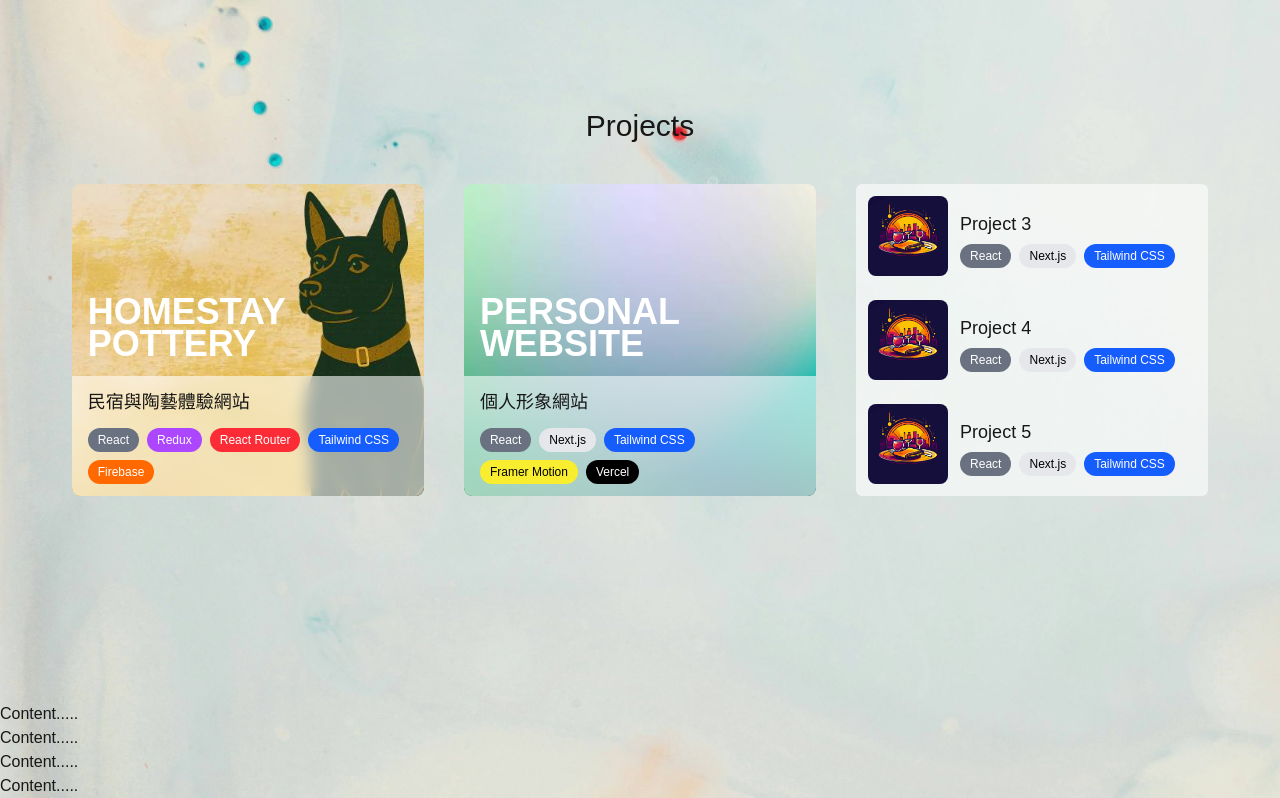
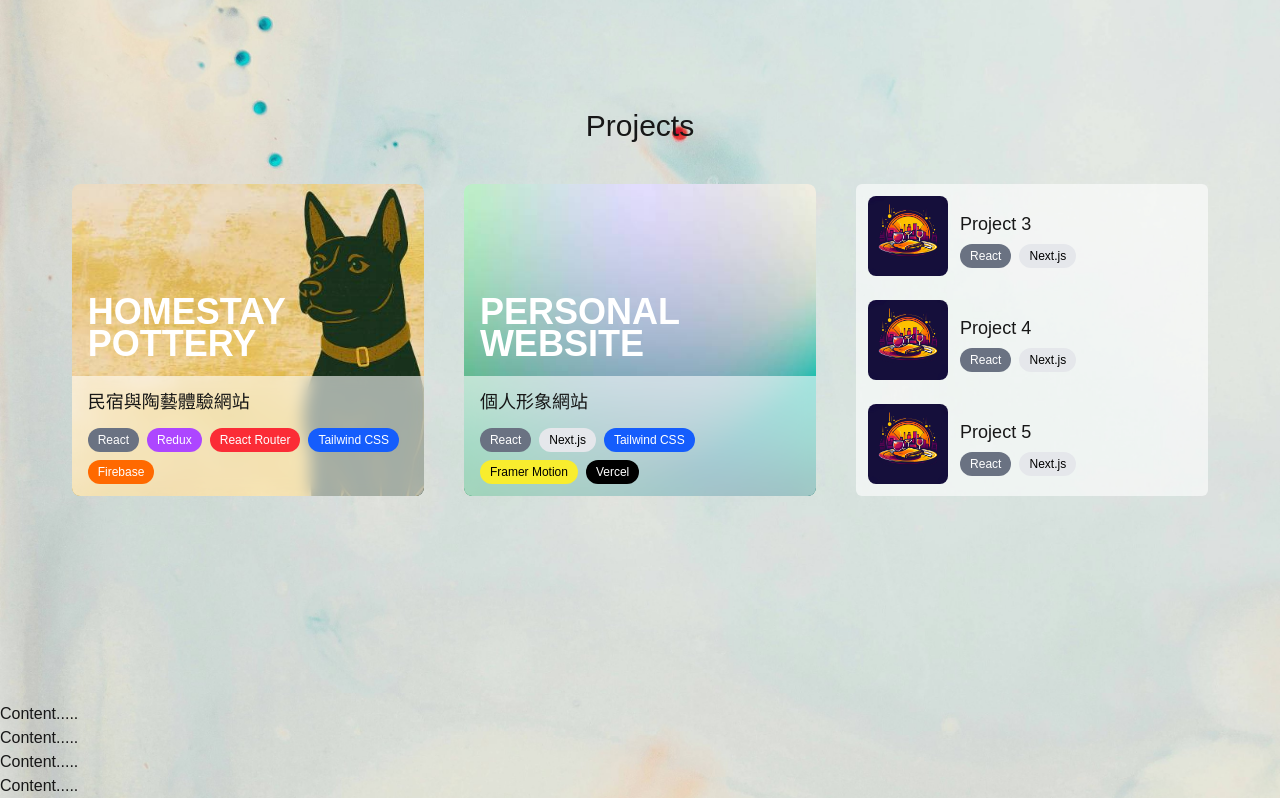
Before and after one commit to shelley816/shelley_website, a Next.js app: page / in a window 1280 px wide. Shown: the part 1698-2496 px from the top of the page. Built offline with nearby package versions, Linux system fonts and the light colour scheme.

Commit message:
Fixed the projects layout of mobile

```diff
--- a/app/globals.css
+++ b/app/globals.css
@@ -83,7 +83,7 @@ body {
 }
 /* Projects */
 .card {
-  @apply relative w-full h-78 rounded-lg overflow-hidden my-auto mx-0 cursor-pointer outline-0 select-none;
+  @apply relative w-full max-w-110 md:max-w-full h-78 rounded-lg overflow-hidden my-auto mx-0 cursor-pointer outline-0 select-none;
 }
 .card > img {
   @apply absolute w-auto h-full object-cover inset-0;
--- a/components/Projects.js
+++ b/components/Projects.js
@@ -364,7 +364,7 @@ export default function Projects() {
           <h2 className="text-2xl mt-20 md:mt-0 md:text-3xl text-center">
             Projects
           </h2>
-          <div className="w-11/12 mt-10 grid grid-cols-1 gap-10 md:grid-cols-2 lg:grid-cols-3">
+          <div className="w-11/12 mt-10 flex flex-col items-center gap-10 md:grid md:grid-cols-2 lg:grid-cols-3">
             {CARDS.slice(0, 2).map((card) => (
               <Card key={card.id} card={card} setActiveCard={setActiveCard} />
             ))}
@@ -508,7 +508,6 @@ const CARDS = [
     label: [
       { sort: "React", bgClass: "bg-gray-500", textColor: "text-white" },
       { sort: "Next.js", bgClass: "bg-gray-200", textColor: "text-black" },
-      { sort: "Tailwind CSS", bgClass: "bg-blue-600", textColor: "text-white" },
     ],
     longDescription: [
       {
@@ -531,7 +530,6 @@ const CARDS = [
     label: [
       { sort: "React", bgClass: "bg-gray-500", textColor: "text-white" },
       { sort: "Next.js", bgClass: "bg-gray-200", textColor: "text-black" },
-      { sort: "Tailwind CSS", bgClass: "bg-blue-600", textColor: "text-white" },
     ],
     longDescription: [
       {
@@ -554,7 +552,6 @@ const CARDS = [
     label: [
       { sort: "React", bgClass: "bg-gray-500", textColor: "text-white" },
       { sort: "Next.js", bgClass: "bg-gray-200", textColor: "text-black" },
-      { sort: "Tailwind CSS", bgClass: "bg-blue-600", textColor: "text-white" },
     ],
     longDescription: [
       {
```
